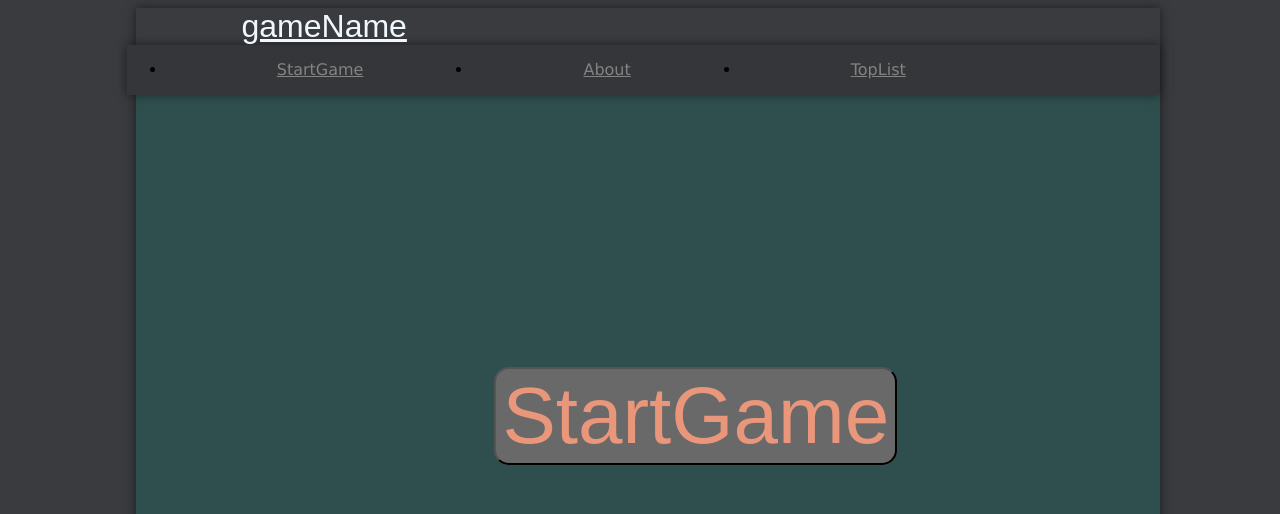
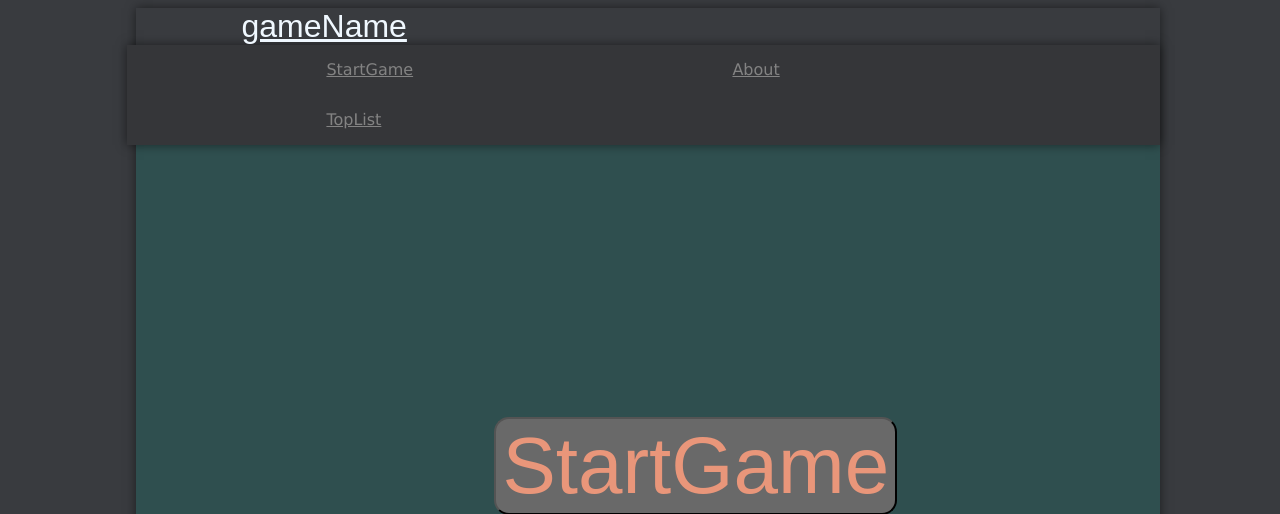
Before and after one commit to Branoli/WebTraining, a PHP site: page / in a window 1280 px wide. Shown: the top 514 px of the page. Run offline with PHP 8.4, Linux system fonts and the light colour scheme.

Commit message:
Update generalStyles.css

```diff
--- a/css/generalStyles.css
+++ b/css/generalStyles.css
@@ -34,10 +34,11 @@ body{
     margin-top: 0;
 }
 .styleHeader li {
+    list-style: none;
     float:left;
     text-align: center;
     line-height: 50px;
-    pading: 0 10%;
+    padding: 0 5%;
 }
 .styleHeader a {
     display: block;
```
